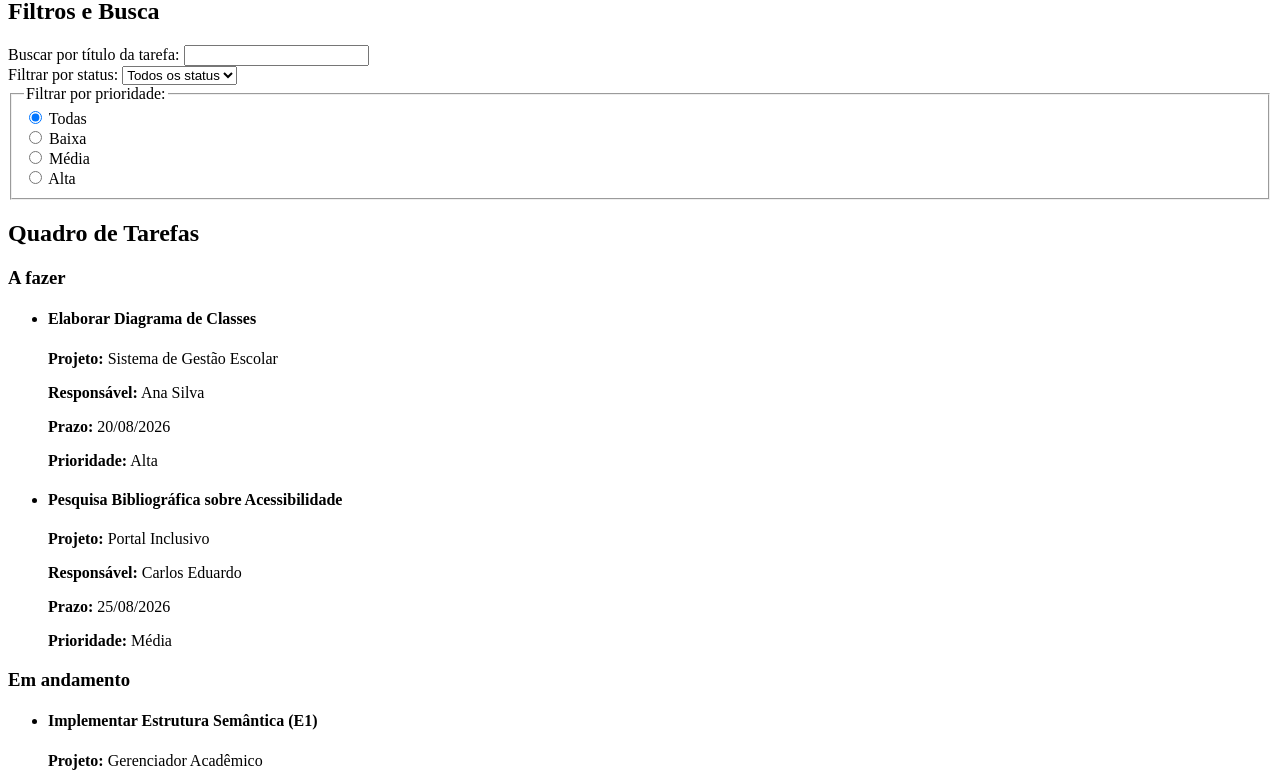
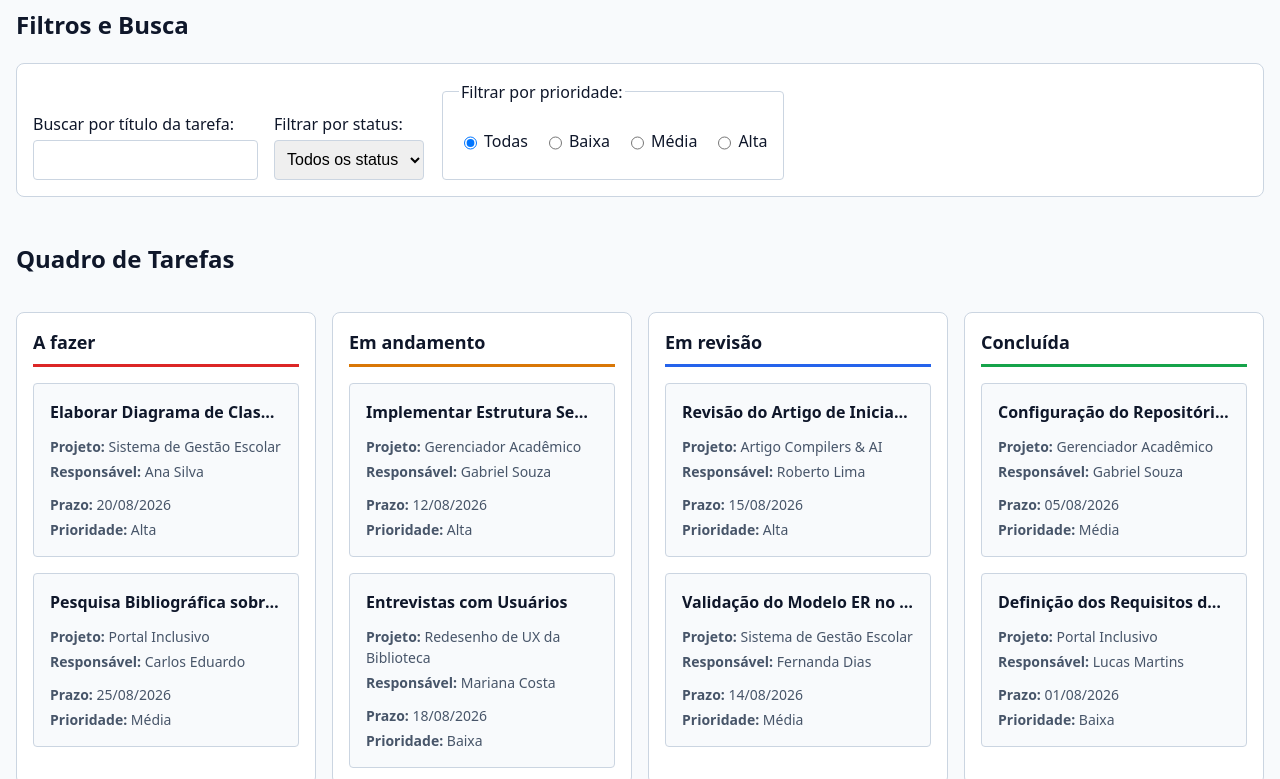
Before and after one commit to joaogabrieldlm/JoaoGabrielDeLimaMoura-DESENVOLVIMENTO-FRONT-END, a plain HTML site: page index.html in a window 1280 px wide. Shown: the part 82-861 px from the top of the page. Drawn offline with Linux system fonts and the light colour scheme.

Commit message:
feat(html): adiciona incrementos de acessibilidade e suporte ao JS dinamico
feat(html): adiciona incrementos de acessibilidade e suporte ao JS dinamico" -m "- Preservada a estrutura base original do index.html.
- Adicionada regiao-status com aria-live para acessibilidade.
- Preparadas as listas de colunas para receber dados via JavaScript.
- Configurada a chamada do script js/main.js como type=module."
- Novo CSS adicionado

```diff
--- a/index.html
+++ b/index.html
@@ -4,6 +4,7 @@
   <meta charset="UTF-8">
   <meta name="viewport" content="width=device-width, initial-scale=1.0">
   <title>Gerenciador de Tarefas Acadêmicas</title>
+  <link rel="stylesheet" href="styles.css">
 </head>
 <body>
   <header>
@@ -53,6 +54,7 @@
         </fieldset>
       </form>
     </section>
+    <div id="regiao-status" role="status" aria-live="polite"></div>
     <section aria-labelledby="quadro-titulo">
       <h2 id="quadro-titulo">Quadro de Tarefas</h2>
       <section aria-labelledby="col-a-fazer">
@@ -153,6 +155,6 @@
     <p>Desenvolvido por: <strong>João Gabriel De Lima Moura.</strong></p>
     <p>Disciplina: Desenvolvimento Frontend — 2026.2</p>
   </footer>
-
+  <script type="module" src="js/main.js"></script>
 </body>
 </html>
```
